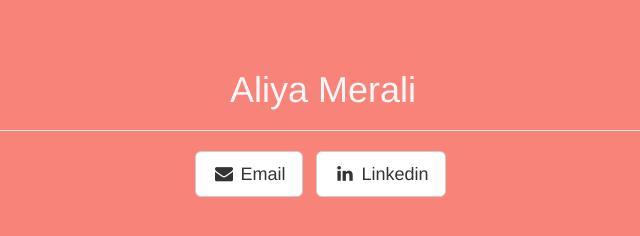
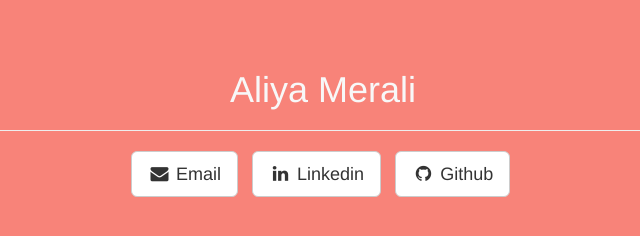
Before and after one commit to aliyamerali/aliyamerali.github.io, a plain HTML site: page index.html in a window 1280 px wide. Shown: the whole page, without its empty margins (317-957 px from the left). Drawn offline with Linux system fonts and the light colour scheme.

Commit message:
Remove resume, Restore github

```diff
--- a/index.html
+++ b/index.html
@@ -54,10 +54,9 @@
                                 <a href="img/AliyaMerali_Resume_2018.pdf" class="btn btn-default btn-lg"><i class="fa fa-file-text fa-fw"></i> <span class="network-name">Resume</span></a>
                             </li>
                             -->
-                            <!-- <li>
+                            <li>
                                 <a href="https://github.com/aliyamerali" class="btn btn-default btn-lg"><i class="fa fa-github fa-fw"></i> <span class="network-name">Github</span></a>
                             </li>
-                        	-->
                         </ul>
                     </div>
                 </div>
```
